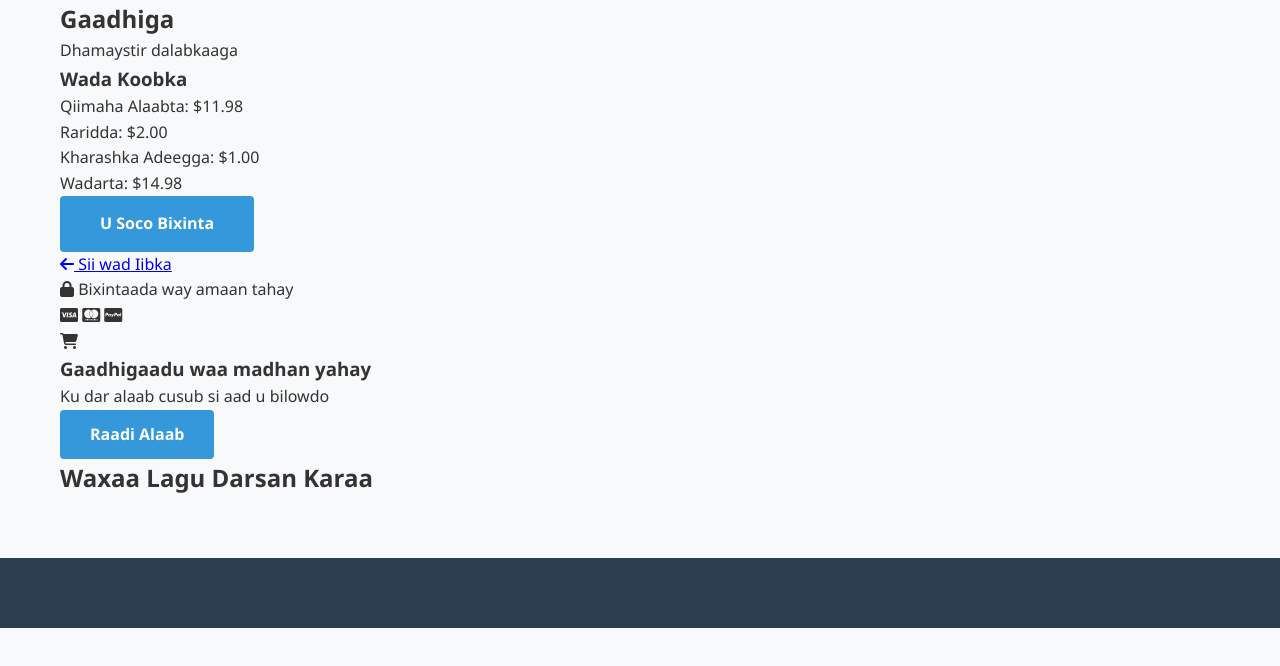
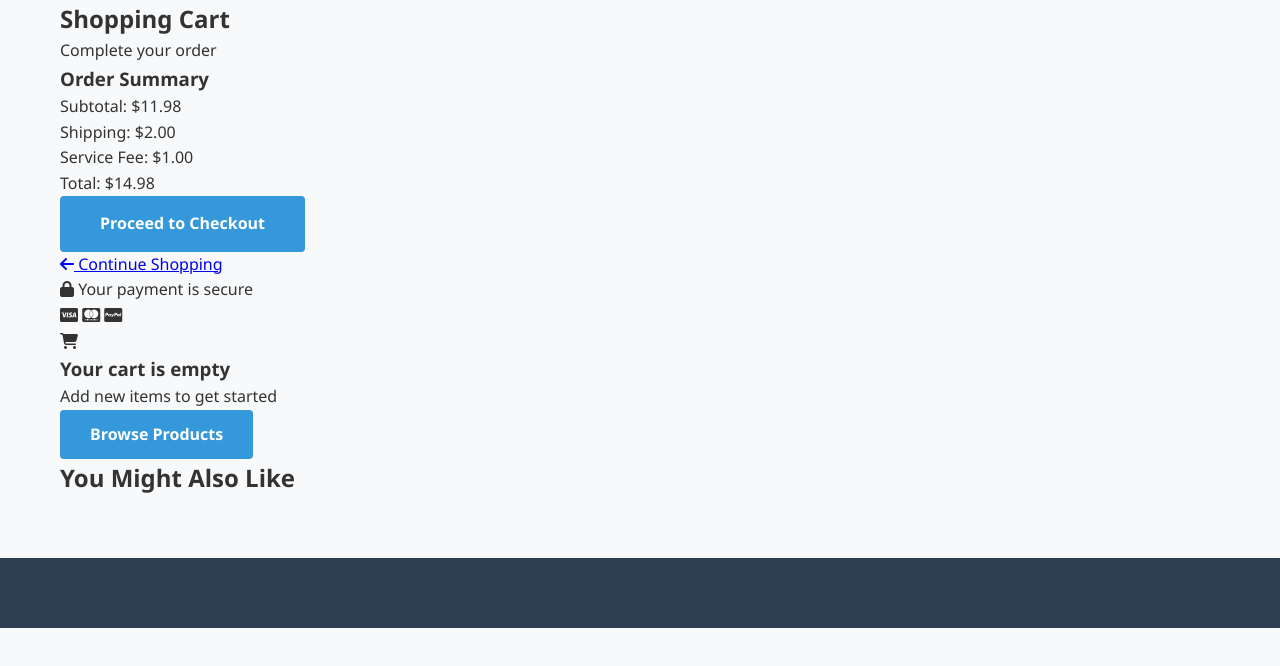
Before and after one commit to caalami123/Tukaan, a plain HTML site: page cart.html in a window 1280 px wide. Drawn offline with Linux system fonts and the light colour scheme.

Commit message:
Update cart.html

```diff
--- a/cart.html
+++ b/cart.html
@@ -3,7 +3,7 @@
 <head>
     <meta charset="UTF-8">
     <meta name="viewport" content="width=device-width, initial-scale=1.0">
-    <title>Gaadhiga | Somali Marketplace</title>
+    <title>Cart | Somali Marketplace</title>
     <link rel="stylesheet" href="assets/css/style.css">
     <link rel="stylesheet" href="https://cdnjs.cloudflare.com/ajax/libs/font-awesome/6.4.0/css/all.min.css">
 </head>
@@ -16,8 +16,8 @@
     <!-- Cart Header -->
     <section class="cart-header">
         <div class="container">
-            <h1>Gaadhiga</h1>
-            <p>Dhamaystir dalabkaaga</p>
+            <h1>Shopping Cart</h1>
+            <p>Complete your order</p>
         </div>
     </section>
 
@@ -32,8 +32,8 @@
                             <img src="https://via.placeholder.com/100" alt="Canjeero">
                         </div>
                         <div class="item-details">
-                            <h3><a href="product.html">Canjeero Somaliyeed</a></h3>
-                            <p class="item-store">Dukaan Macaan</p>
+                            <h3><a href="product.html">Somali Canjeero</a></h3>
+                            <p class="item-store">Sweet Shop</p>
                             <div class="item-price">$5.99</div>
                         </div>
                         <div class="item-quantity">
@@ -50,32 +50,32 @@
 
                 <!-- Cart Summary -->
                 <div class="cart-summary">
-                    <h3>Wada Koobka</h3>
+                    <h3>Order Summary</h3>
                     <div class="summary-row">
-                        <span>Qiimaha Alaabta:</span>
+                        <span>Subtotal:</span>
                         <span>$11.98</span>
                     </div>
                     <div class="summary-row">
-                        <span>Raridda:</span>
+                        <span>Shipping:</span>
                         <span>$2.00</span>
                     </div>
                     <div class="summary-row">
-                        <span>Kharashka Adeegga:</span>
+                        <span>Service Fee:</span>
                         <span>$1.00</span>
                     </div>
                     <div class="summary-row total">
-                        <span>Wadarta:</span>
+                        <span>Total:</span>
                         <span>$14.98</span>
                     </div>
 
-                    <a href="checkout.html" class="btn btn-large">U Soco Bixinta</a>
+                    <a href="checkout.html" class="btn btn-large">Proceed to Checkout</a>
 
                     <div class="continue-shopping">
-                        <a href="stores.html"><i class="fas fa-arrow-left"></i> Sii wad Iibka</a>
+                        <a href="stores.html"><i class="fas fa-arrow-left"></i> Continue Shopping</a>
                     </div>
 
                     <div class="payment-methods">
-                        <p><i class="fas fa-lock"></i> Bixintaada way amaan tahay</p>
+                        <p><i class="fas fa-lock"></i> Your payment is secure</p>
                         <div class="payment-icons">
                             <i class="fab fa-cc-visa"></i>
                             <i class="fab fa-cc-mastercard"></i>
@@ -88,9 +88,9 @@
             <!-- Empty Cart State (hidden by default) -->
             <div class="empty-cart" id="empty-cart" style="display:none;">
                 <i class="fas fa-shopping-cart"></i>
-                <h3>Gaadhigaadu waa madhan yahay</h3>
-                <p>Ku dar alaab cusub si aad u bilowdo</p>
-                <a href="stores.html" class="btn">Raadi Alaab</a>
+                <h3>Your cart is empty</h3>
+                <p>Add new items to get started</p>
+                <a href="stores.html" class="btn">Browse Products</a>
             </div>
         </div>
     </section>
@@ -98,7 +98,7 @@
     <!-- Recommended Products -->
     <section class="recommended-cart">
         <div class="container">
-            <h2>Waxaa Lagu Darsan Karaa</h2>
+            <h2>You Might Also Like</h2>
             <div class="products-grid" id="cart-recommendations">
                 <!-- Recommended products loaded by JavaScript -->
             </div>
```
